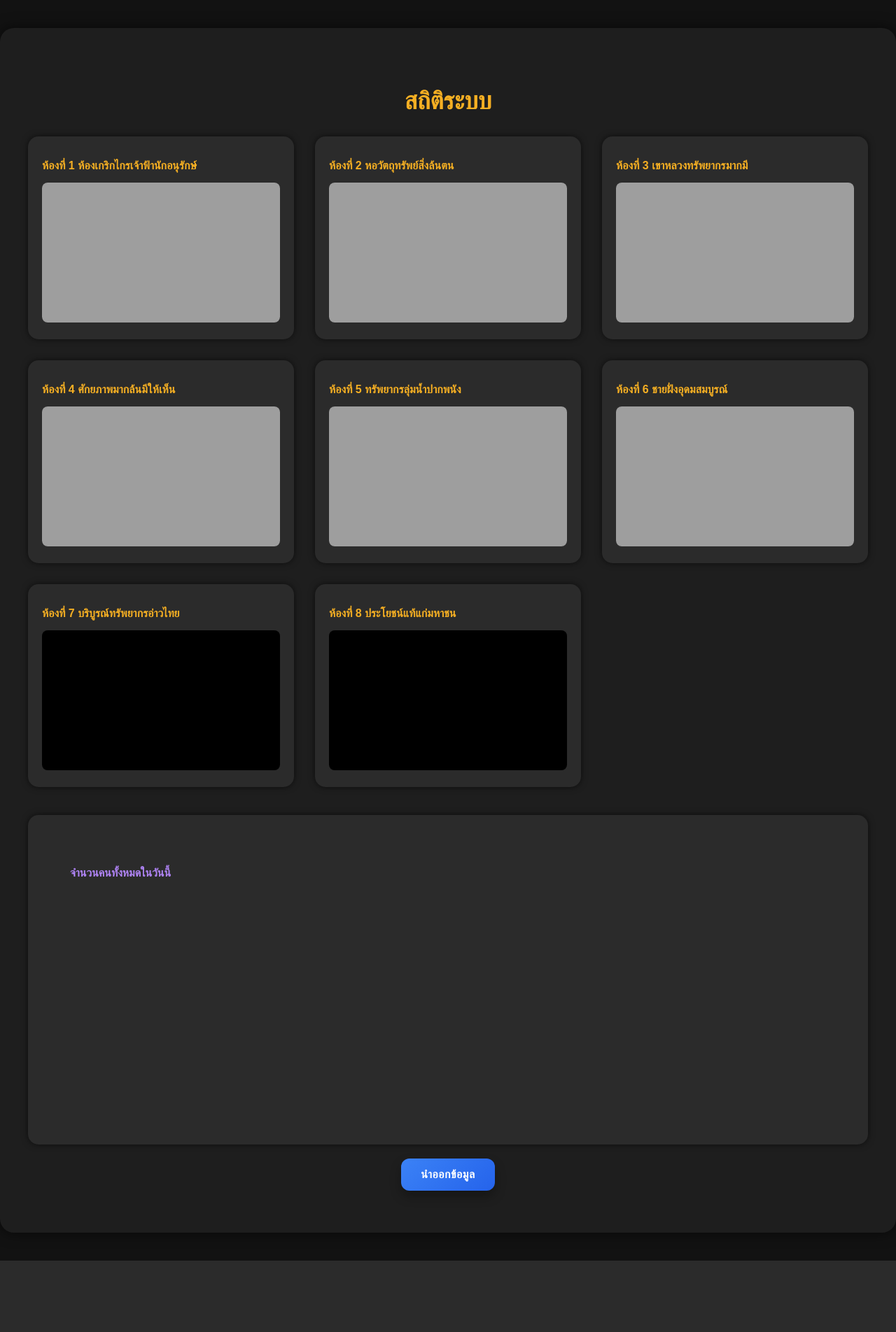
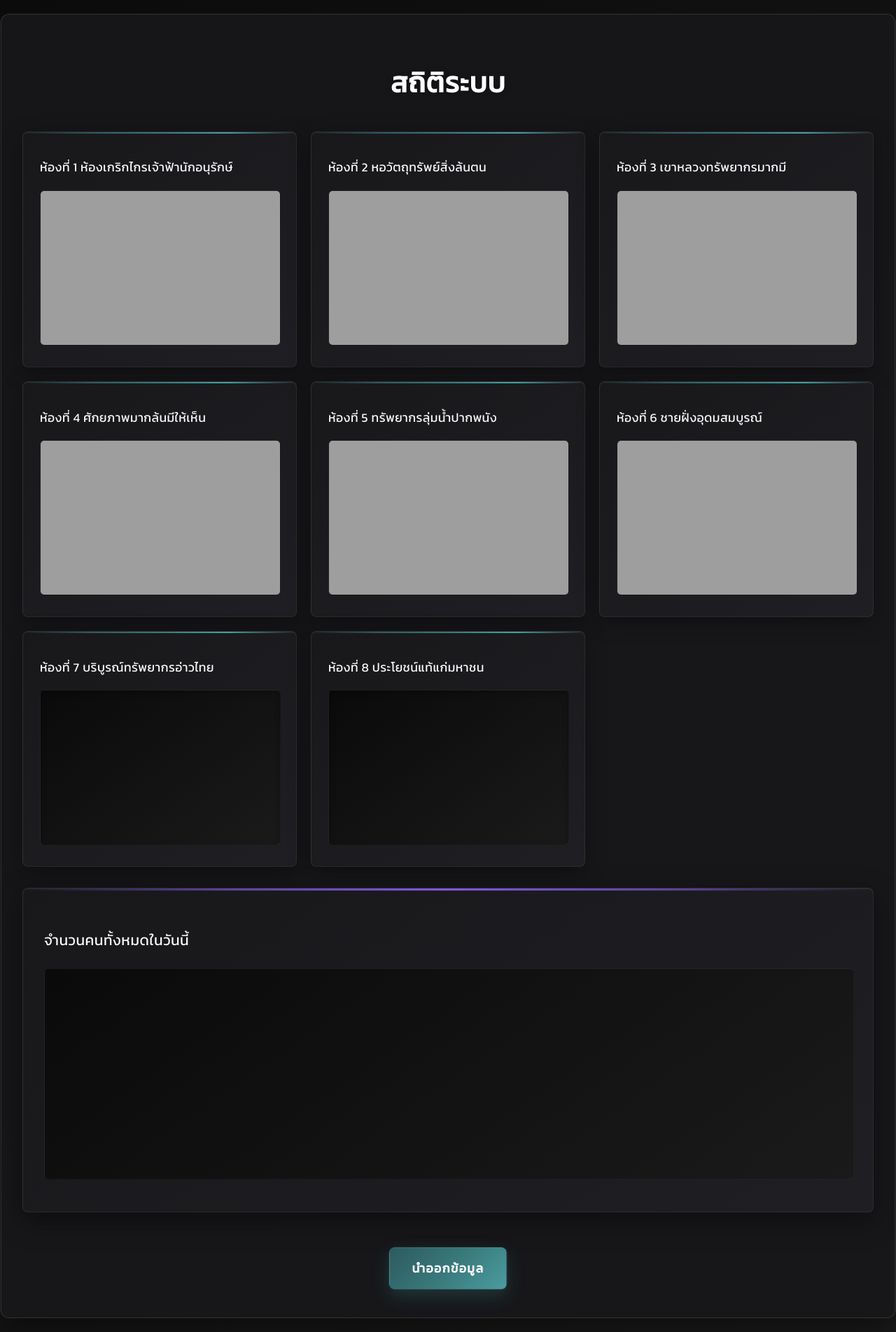
Before and after one commit to Wilasinee2211/BeaconProject, a PHP site: page /screen/manager/index.html in a window 1280 px wide. Shown: the whole page at 70% size. Before the commit the page ends 1802 px from the top, so only its background shows below. Run offline with PHP 8.4, Linux system fonts and the light colour scheme.

Commit message:
editmanager

```diff
--- /dev/null
+++ b/assets/css/manager_styles.css
@@ -0,0 +1,468 @@
+/* Dashboard Page Styles */
+body.dashboard-body {
+  margin: 0;
+  padding: 0;
+  background: linear-gradient(135deg, #0c0c0c 0%, #1a1a1a 100%);
+  font-family: 'Kanit', sans-serif;
+  display: flex;
+  justify-content: center;
+  align-items: flex-start;
+  min-height: 100vh;
+  color: #e6e6e6;
+  padding: 20px 0;
+}
+
+.dashboard-card {
+  background: rgba(24, 24, 27, 0.95);
+  backdrop-filter: blur(10px);
+  padding: 40px 30px;
+  border-radius: 12px;
+  border: 1px solid rgba(255, 255, 255, 0.1);
+  box-shadow:
+    0 20px 40px rgba(0, 0, 0, 0.4),
+    0 0 0 1px rgba(255, 255, 255, 0.05);
+  width: 95%;
+  max-width: 1600px;
+  margin: 0 auto;
+  text-align: center;
+}
+
+.dashboard-card h1 {
+  font-size: 2.5rem;
+  margin-bottom: 40px;
+  color: #ffffff;
+  font-weight: 600;
+  text-shadow: 0 2px 10px rgba(0, 0, 0, 0.3);
+  letter-spacing: 1px;
+}
+
+.dashboard-grid {
+  display: grid;
+  grid-template-columns: repeat(auto-fit, minmax(320px, 1fr));
+  gap: 20px;
+  margin-top: 30px;
+}
+
+.dashboard-grid .dashboard-card-item {
+  transition: all 0.3s cubic-bezier(0.4, 0, 0.2, 1);
+}
+
+.dashboard-grid .dashboard-card-item:hover {
+  transform: translateY(-4px) scale(1.02);
+  box-shadow:
+    0 25px 50px rgba(0, 0, 0, 0.6),
+    0 0 0 1px rgba(255, 255, 255, 0.15);
+}
+
+.dashboard-chart-box {
+  background: linear-gradient(145deg, #18181b 0%, #1f1f23 100%);
+  padding: 24px;
+  border-radius: 8px;
+  color: #ffffff;
+  border: 1px solid rgba(255, 255, 255, 0.08);
+  box-shadow:
+    0 8px 32px rgba(0, 0, 0, 0.3),
+    inset 0 1px 0 rgba(255, 255, 255, 0.05);
+  position: relative;
+  overflow: hidden;
+}
+
+.dashboard-chart-box::before {
+  content: '';
+  position: absolute;
+  top: 0;
+  left: 0;
+  right: 0;
+  height: 2px;
+  background: linear-gradient(90deg,
+      transparent 0%,
+      #2d5a5e 25%,
+      #39797B 50%,
+      #4a9ca0 75%,
+      transparent 100%);
+}
+
+.dashboard-chart-box h2 {
+  font-size: 1.1rem;
+  margin-bottom: 20px;
+  text-align: left;
+  color: #f8fafc;
+  font-weight: 500;
+  line-height: 1.4;
+  letter-spacing: 0.025em;
+}
+
+.dashboard-chart-box2 {
+  background: linear-gradient(145deg, #18181b 0%, #1f1f23 100%);
+  padding: 40px 30px;
+  border-radius: 8px;
+  color: #ffffff;
+  border: 1px solid rgba(255, 255, 255, 0.08);
+  box-shadow:
+    0 12px 40px rgba(0, 0, 0, 0.4),
+    inset 0 1px 0 rgba(255, 255, 255, 0.05);
+  margin-top: 30px;
+  position: relative;
+  overflow: hidden;
+}
+
+.dashboard-chart-box2::before {
+  content: '';
+  position: absolute;
+  top: 0;
+  left: 0;
+  right: 0;
+  height: 3px;
+  background: linear-gradient(90deg,
+      transparent 0%,
+      rgba(139, 92, 246, 0.6) 25%,
+      rgba(139, 92, 246, 0.9) 50%,
+      rgba(139, 92, 246, 0.6) 75%,
+      transparent 100%);
+}
+
+.dashboard-chart-box2 h2 {
+  font-size: 1.3rem;
+  margin-bottom: 25px;
+  text-align: left;
+  color: #f8fafc;
+  font-weight: 500;
+  letter-spacing: 0.025em;
+}
+
+.dashboard-export-button {
+  background: linear-gradient(135deg, #2d5a5e 0%, #39797B 50%, #4a9ca0 100%);
+  color: #ffffff;
+  font-family: 'Kanit', sans-serif;
+  font-size: 1.1rem;
+  font-weight: 600;
+  padding: 16px 32px;
+  border: 1px solid rgba(57, 121, 123, 0.3);
+  border-radius: 8px;
+  cursor: pointer;
+  transition: all 0.3s cubic-bezier(0.4, 0, 0.2, 1);
+  box-shadow:
+    0 10px 25px rgba(57, 121, 123, 0.3),
+    0 0 0 1px rgba(255, 255, 255, 0.05);
+  letter-spacing: 0.5px;
+  position: relative;
+  overflow: hidden;
+  margin-top: 30px;
+  letter-spacing: 1.5px;
+}
+
+.dashboard-export-button::before {
+  content: "";
+  position: absolute;
+  top: 0;
+  left: -100%;
+  width: 100%;
+  height: 100%;
+  background: linear-gradient(90deg,
+      transparent 0%,
+      rgba(255, 255, 255, 0.1) 50%,
+      transparent 100%);
+  transition: left 0.6s ease;
+}
+
+.dashboard-export-button:hover::before {
+  left: 100%;
+}
+
+.dashboard-export-button:hover {
+  background: linear-gradient(135deg, #1f4a4d 0%, #2d5a5e 50%, #39797B 100%);
+  box-shadow:
+    0 15px 35px rgba(57, 121, 123, 0.5),
+    0 0 0 1px rgba(57, 121, 123, 0.4);
+  transform: translateY(-2px);
+  border-color: rgba(57, 121, 123, 0.5);
+}
+
+.dashboard-export-button:active {
+  transform: translateY(0);
+  box-shadow:
+    0 8px 20px rgba(57, 121, 123, 0.3),
+    0 0 0 1px rgba(57, 121, 123, 0.2);
+}
+
+.dashboard-iframe {
+  width: 100%;
+  height: 220px;
+  border: 1px solid rgba(255, 255, 255, 0.05);
+  border-radius: 6px;
+  background: linear-gradient(145deg, #0a0a0a 0%, #1a1a1a 100%);
+  box-shadow: inset 0 2px 8px rgba(0, 0, 0, 0.3);
+}
+
+@media (max-width: 768px) {
+  .dashboard-card {
+    padding: 30px 20px;
+    margin: 10px;
+    width: calc(100% - 20px);
+  }
+
+  .dashboard-card h1 {
+    font-size: 2rem;
+    margin-bottom: 30px;
+  }
+
+  .dashboard-grid {
+    grid-template-columns: 1fr;
+    gap: 16px;
+  }
+
+  .dashboard-chart-box,
+  .dashboard-chart-box2 {
+    padding: 20px;
+  }
+
+  .dashboard-iframe {
+    height: 200px;
+  }
+}
+
+.dashboard-chart-box:hover {
+  border-color: rgba(255, 255, 255, 0.15);
+  box-shadow:
+    0 12px 40px rgba(0, 0, 0, 0.4),
+    0 0 0 1px rgba(255, 255, 255, 0.1),
+    inset 0 1px 0 rgba(255, 255, 255, 0.08);
+}
+
+.dashboard-chart-box2:hover {
+  border-color: rgba(255, 255, 255, 0.15);
+  box-shadow:
+    0 16px 50px rgba(0, 0, 0, 0.5),
+    0 0 0 1px rgba(255, 255, 255, 0.1),
+    inset 0 1px 0 rgba(255, 255, 255, 0.08);
+}
+
+.dashboard-iframe {
+  position: relative;
+}
+
+.dashboard-iframe::before {
+  content: '';
+  position: absolute;
+  top: 50%;
+  left: 50%;
+  width: 20px;
+  height: 20px;
+  margin: -10px 0 0 -10px;
+  border: 2px solid rgba(255, 255, 255, 0.1);
+  border-top-color: rgba(34, 197, 94, 0.8);
+  border-radius: 50%;
+  animation: spin 1s linear infinite;
+  z-index: 1;
+}
+
+@keyframes spin {
+  to {
+    transform: rotate(360deg);
+  }
+}
+
+.dashboard-chart-box,
+.dashboard-chart-box2 {
+  animation: fadeInUp 0.6s ease-out;
+}
+
+@keyframes fadeInUp {
+  from {
+    opacity: 0;
+    transform: translateY(20px);
+  }
+
+  to {
+    opacity: 1;
+    transform: translateY(0);
+  }
+}
+
+/* Export Page Styles */
+.export-page, .export-page body {
+  margin: 0;
+  padding: 0;
+  font-family: 'Kanit', sans-serif;
+  height: 100vh;
+  background: #2d5a5e;
+  display: flex;
+  justify-content: center;
+  align-items: center;
+  overflow: hidden;
+}
+
+.export-container {
+  background: url('https://www.transparenttextures.com/patterns/linen.png'), white;
+  border-radius: 25px;
+  padding: 40px 45px;
+  box-shadow: 0 15px 35px rgba(0, 0, 0, 0.4);
+  width: 650px;
+  max-width: 95%;
+  text-align: center;
+  position: relative;
+  border: 5px solid #000;
+  overflow: visible;
+}
+
+.export-container::before {
+  content: '';
+  position: absolute;
+  top: -12px;
+  left: -12px;
+  right: -12px;
+  bottom: -12px;
+  background: white;
+  border-radius: 33px;
+  z-index: -1;
+}
+
+.export-icon {
+  font-size: 4em;
+  margin-bottom: 20px;
+  color: #000;
+}
+
+.export-container h2 {
+  font-size: 2.5em;
+  font-weight: bold;
+  margin-bottom: 35px;
+  color: #000;
+}
+
+.export-date-inputs {
+  display: flex;
+  justify-content: space-between;
+  gap: 20px;
+  margin-bottom: 35px;
+}
+
+.export-date-inputs > div {
+  flex: 1;
+  text-align: left;
+}
+
+.export-date-inputs label {
+  display: block;
+  margin-bottom: 8px;
+  font-weight: 500;
+  color: #333;
+  font-size: 1.1em;
+}
+
+input[type="date"] {
+  width: 100%;
+  padding: 15px 20px;
+  border: 3px solid #000;
+  border-radius: 25px;
+  font-size: 1.1em;
+  background: #ded8c8;
+  outline: none;
+  box-sizing: border-box;
+  font-family: 'Kanit', sans-serif;
+}
+
+input[type="date"]:focus {
+  background: #ded8c8;
+  border-color: #2d5a5e;
+}
+
+.export-file-types {
+  display: grid;
+  grid-template-columns: repeat(4, 1fr);
+  gap: 15px;
+  margin-bottom: 35px;
+}
+
+.export-file-types button {
+  padding: 15px 20px;
+  border: 3px solid #000;
+  background-color: #ded8c8;
+  border-radius: 25px;
+  cursor: pointer;
+  font-size: 1.1em;
+  font-weight: 500;
+  font-family: 'Kanit', sans-serif;
+  transition: all 0.3s ease;
+  position: relative;
+}
+
+.export-file-types button:hover {
+  background-color: #2d5a5e;
+  color: white;
+  transform: translateY(-2px);
+}
+
+.export-file-types button.selected {
+  background-color: #2d5a5e;
+  color: white;
+  border-color: #2d5a5e;
+}
+
+.export-download-button {
+  background: #2d5a5e;
+  color: white;
+  border: none;
+  padding: 18px 45px;
+  border-radius: 25px;
+  font-size: 1.3em;
+  font-weight: bold;
+  cursor: pointer;
+  font-family: 'Kanit', sans-serif;
+  transition: all 0.3s ease;
+  box-shadow: 0 5px 15px rgba(45, 90, 94, 0.3);
+  letter-spacing: 1px;
+}
+
+.export-download-button:hover {
+  background: #1e4044;
+  transform: translateY(-2px);
+  box-shadow: 0 8px 25px rgba(45, 90, 94, 0.4);
+}
+
+.export-download-button:active {
+  transform: translateY(0);
+}
+
+@media (max-width: 768px) {
+  .export-container {
+    width: 90%;
+    padding: 30px 25px;
+  }
+
+  .export-container h2 {
+    font-size: 2em;
+  }
+
+  .export-date-inputs {
+    flex-direction: column;
+    gap: 15px;
+  }
+
+  .export-file-types {
+    grid-template-columns: repeat(2, 1fr);
+    gap: 10px;
+  }
+
+  .export-file-types button {
+    padding: 12px 15px;
+    font-size: 1em;
+  }
+
+  .export-download-button {
+    width: 100%;
+    padding: 15px;
+    font-size: 1.2em;
+  }
+}
+
+@media (max-width: 480px) {
+  .export-file-types {
+    grid-template-columns: 1fr;
+  }
+}
+
+input:focus, select:focus, textarea:focus, button:focus {
+  outline: none;
+  box-shadow: none;
+}
--- a/assets/css/styles.css
+++ b/assets/css/styles.css
@@ -1361,190 +1361,3 @@ button:focus {
   outline: none;
   box-shadow: none;
 }
-
-/* Dashboard Page Styles */
-body.dashboard-body {
-  margin: 0;
-  padding: 0;
-  background-color: #121212;
-  font-family: 'Kanit', sans-serif;
-  display: flex;
-  justify-content: center;
-  align-items: center;
-  min-height: 100vh;
-  color: #e0e0e0;
-}
-
-.dashboard-card {
-  background: #1e1e1e;
-  padding: 60px 40px;
-  border-radius: 20px;
-  box-shadow: 0 0 20px rgba(0, 0, 0, 0.6);
-  width: 95%;
-  max-width: 1400px;
-  margin: 40px auto;
-  text-align: center;
-}
-
-.dashboard-card h1 {
-  font-size: 2.2rem;
-  margin-bottom: 30px;
-  color: #f5af23;
-}
-
-.dashboard-grid {
-  display: grid;
-  grid-template-columns: repeat(auto-fit, minmax(280px, 1fr));
-  gap: 30px;
-  margin-top: 30px;
-}
-
-.dashboard-grid .dashboard-card-item {
-  transition: transform 0.2s ease, box-shadow 0.2s ease;
-}
-
-.dashboard-grid .dashboard-card-item:hover {
-  transform: scale(1.02);
-  box-shadow: 0 0 20px rgba(245, 175, 35, 0.4);
-}
-
-.dashboard-chart-box {
-  background-color: #2b2b2b;
-  padding: 20px;
-  border-radius: 15px;
-  color: #ffffff;
-  box-shadow: 0 0 10px rgba(0, 0, 0, 0.6);
-}
-
-.dashboard-chart-box h2 {
-  font-size: 1rem;
-  margin-bottom: 15px;
-  text-align: left;
-  color: #f5af23;
-}
-
-.dashboard-chart-box2 {
-  background-color: #2b2b2b;
-  padding: 60px;
-  border-radius: 15px;
-  color: white;
-  box-shadow: 0 0 10px rgba(0, 0, 0, 0.6);
-  margin-top: 40px;
-}
-
-.dashboard-chart-box2 h2 {
-  font-size: 1rem;
-  margin-bottom: 15px;
-  text-align: left;
-  color: #b084f6;
-}
-
-.dashboard-export-button {
-  background: linear-gradient(135deg, #3b82f6, #2563eb);
-  color: #fff;
-  font-family: 'Kanit', sans-serif;
-  font-size: 1rem;
-  font-weight: 600;
-  padding: 14px 28px;
-  border: none;
-  border-radius: 12px;
-  cursor: pointer;
-  transition: all 0.3s ease;
-  box-shadow: 0 8px 16px rgba(0, 0, 0, 0.3);
-  letter-spacing: 0.5px;
-  position: relative;
-  overflow: hidden;
-}
-
-.dashboard-export-button::before {
-  content: "";
-  position: absolute;
-  top: 0;
-  left: -100%;
-  width: 100%;
-  height: 100%;
-  background: rgba(255, 255, 255, 0.1);
-  transition: left 0.4s ease;
-}
-
-.dashboard-export-button:hover::before {
-  left: 100%;
-}
-
-.dashboard-export-button:hover {
-  background: linear-gradient(135deg, #1d4ed8, #1e40af);
-  box-shadow: 0 10px 20px rgba(0, 0, 0, 0.5);
-  transform: translateY(-2px);
-}
-
-.dashboard-iframe {
-  width: 100%;
-  height: 200px;
-  border: none;
-  border-radius: 8px;
-  background-color: #000;
-}
-
-/* Export Page Styles */
-.export-container {
-  background-color: #f2f2f2;
-  padding: 40px;
-  border-radius: 15px;
-  box-shadow: 10px 10px 20px rgba(0,0,0,0.3);
-  text-align: center;
-  width: 600px;
-  margin: 50px auto;
-}
-
-.export-container h2 {
-  margin-bottom: 30px;
-}
-
-.export-date-inputs {
-  display: flex;
-  justify-content: space-between;
-  margin-bottom: 30px;
-}
-
-.export-date-inputs div {
-  flex: 0 0 48%;
-  text-align: left;
-}
-
-input[type="date"] {
-  width: 100%;
-  padding: 10px;
-  border-radius: 10px;
-  border: 1px solid #ccc;
-  font-size: 16px;
-}
-
-.export-file-types {
-  display: flex;
-  justify-content: space-around;
-  margin-bottom: 30px;
-}
-
-.export-file-types button {
-  padding: 10px 20px;
-  border: 2px solid #000;
-  background-color: #fff;
-  border-radius: 10px;
-  cursor: pointer;
-  font-size: 16px;
-}
-
-.export-file-types button.selected {
-  background-color: #000;
-  color: #fff;
-}
-
-.export-download-button {
-  background-color: #2196F3;
-  color: white;
-  border: none;
-  padding: 15px 40px;
-  font-size: 16px;
-  border-radius: 10px;
-  cursor: pointer;
-}
--- a/assets/js/login.js
+++ b/assets/js/login.js
@@ -55,6 +55,8 @@ document.getElementById("loginForm").addEventListener("submit", function (e) {
             window.location.href = "../screen/admin/admin.html";
           } else if (data.role === "staff") {
             window.location.href = "../screen/staff/staff-menu.html";
+          } else if (data.role === "manager") {
+            window.location.href = "../screen/manager/index.html";
           } else {
             Swal.fire({
               icon: 'error',
--- a/screen/manager/index.html
+++ b/screen/manager/index.html
@@ -4,49 +4,50 @@
   <meta charset="UTF-8" />
   <meta name="viewport" content="width=device-width, initial-scale=1.0"/>
   <title>Dashboard</title>
-  <link rel="stylesheet" href="../../assets/css/styles.css">
+  <link rel="stylesheet" href="../../assets/css/manager_styles.css">
+  <link href="https://fonts.googleapis.com/css2?family=Kanit&display=swap" rel="stylesheet">
 </head>
 <body class="dashboard-body">
   <div class="dashboard-card">
     <h1>สถิติระบบ</h1>
 
     <div class="dashboard-grid">
-      <div class="dashboard-chart-box">
+      <div class="dashboard-chart-box dashboard-card-item">
         <h2>ห้องที่ 1 ห้องเกริกไกรเจ้าฟ้านักอนุรักษ์</h2>
         <iframe src="http://localhost:3000/d-solo/feag3icdt3f28a/rsssssss191?orgId=1&from=1748061406844&to=1748083006844&timezone=browser&panelId=5&__feature.dashboardSceneSolo" class="dashboard-iframe"></iframe>
       </div>
 
-      <div class="dashboard-chart-box">
+      <div class="dashboard-chart-box dashboard-card-item">
         <h2>ห้องที่ 2 หอวัตถุทรัพย์สิ่งล้นตน</h2>
         <iframe src="http://localhost:3000/d-solo/feag3icdt3f28a/rsssssss191?orgId=1&from=1748061406844&to=1748083006844&timezone=browser&panelId=3&__feature.dashboardSceneSolo" class="dashboard-iframe"></iframe>
       </div>
 
-      <div class="dashboard-chart-box">
+      <div class="dashboard-chart-box dashboard-card-item">
         <h2>ห้องที่ 3 เขาหลวงทรัพยากรมากมี</h2>
         <iframe src="http://localhost:3000/d-solo/feag3icdt3f28a/rsssssss191?orgId=1&from=1748061406844&to=1748083006844&timezone=browser&panelId=7&__feature.dashboardSceneSolo" class="dashboard-iframe"></iframe>
       </div>
 
-      <div class="dashboard-chart-box">
+      <div class="dashboard-chart-box dashboard-card-item">
         <h2>ห้องที่ 4 ศักยภาพมากล้นมีให้เห็น</h2>
         <iframe src="http://localhost:3000/d-solo/feag3icdt3f28a/rsssssss191?orgId=1&from=1748061406844&to=1748083006844&timezone=browser&panelId=8&__feature.dashboardSceneSolo" class="dashboard-iframe"></iframe>
       </div>
 
-      <div class="dashboard-chart-box">
+      <div class="dashboard-chart-box dashboard-card-item">
         <h2>ห้องที่ 5 ทรัพยากรลุ่มน้ำปากพนัง</h2>
         <iframe src="http://localhost:3000/d-solo/feag3icdt3f28a/rsssssss191?orgId=1&from=1748061406844&to=1748083006844&timezone=browser&panelId=11&__feature.dashboardSceneSolo" class="dashboard-iframe"></iframe>
       </div>
 
-      <div class="dashboard-chart-box">
+      <div class="dashboard-chart-box dashboard-card-item">
         <h2>ห้องที่ 6 ชายฝั่งอุดมสมบูรณ์</h2>
         <iframe src="http://localhost:3000/d-solo/feag3icdt3f28a/rsssssss191?orgId=1&from=1748061406844&to=1748083006844&timezone=browser&panelId=12&__feature.dashboardSceneSolo" class="dashboard-iframe"></iframe>
       </div>
 
-      <div class="dashboard-chart-box">
+      <div class="dashboard-chart-box dashboard-card-item">
         <h2>ห้องที่ 7 บริบูรณ์ทรัพยากรอ่าวไทย</h2>
         <iframe src="http://localhost:3000/d-solo/feag3icdt3f28a/rsssssss191?orgId=1&from=1748061406844&to=1748083006844&timezone=browser&panelId=10&__feature.dashboardSceneSolo" class="dashboard-iframe"></iframe>
       </div>
 
-      <div class="dashboard-chart-box">
+      <div class="dashboard-chart-box dashboard-card-item">
         <h2>ห้องที่ 8 ประโยชน์แท้แก่มหาชน</h2>
         <iframe src="http://localhost:3000/d-solo/feag3icdt3f28a/rsssssss191?orgId=1&from=1748061406844&to=1748083006844&timezone=browser&panelId=13&__feature.dashboardSceneSolo" class="dashboard-iframe"></iframe>
       </div>
@@ -54,7 +55,7 @@
 
     <div class="dashboard-chart-box2">
       <h2>จำนวนคนทั้งหมดในวันนี้</h2>
-      <iframe src="http://localhost:3000/d-solo/feag3icdt3f28a/rsssssss191?orgId=1&from=1748059139091&to=1748080739091&timezone=browser&panelId=6&__feature.dashboardSceneSolo" style="width:100%; height:300px; border:none;"></iframe>
+      <iframe src="http://localhost:3000/d-solo/feag3icdt3f28a/rsssssss191?orgId=1&from=1748059139091&to=1748080739091&timezone=browser&panelId=6&__feature.dashboardSceneSolo" style="width:100%; height:300px; border: 1px solid rgba(255, 255, 255, 0.05); border-radius: 6px; background: linear-gradient(145deg, #0a0a0a 0%, #1a1a1a 100%);"></iframe>
     </div>
 
     <div style="text-align: center; margin-top: 20px;">
```
Also changed, not shown: assets/js/drop.js (added, +29 -0 lines), screen/manager/drop.html (+11 -32 lines).
